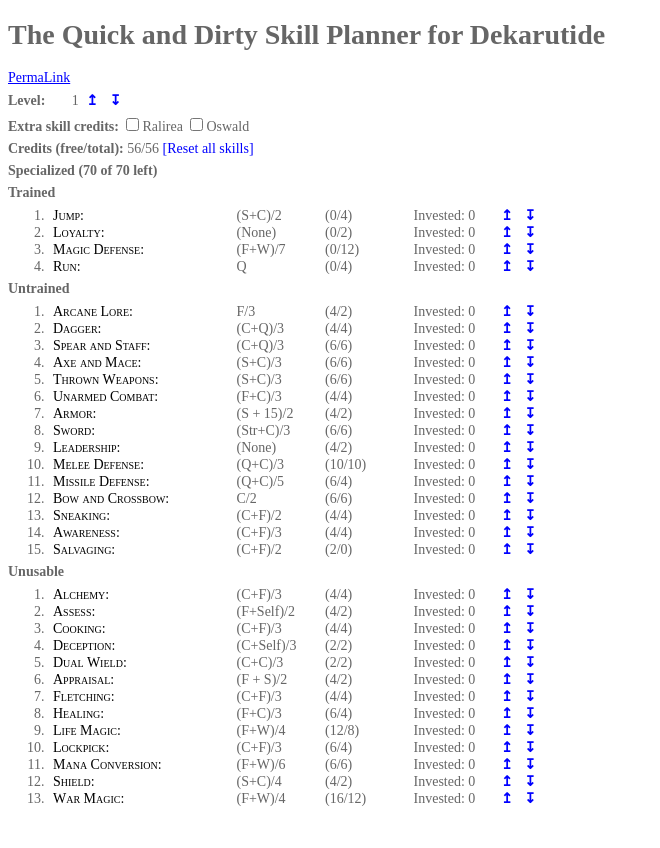
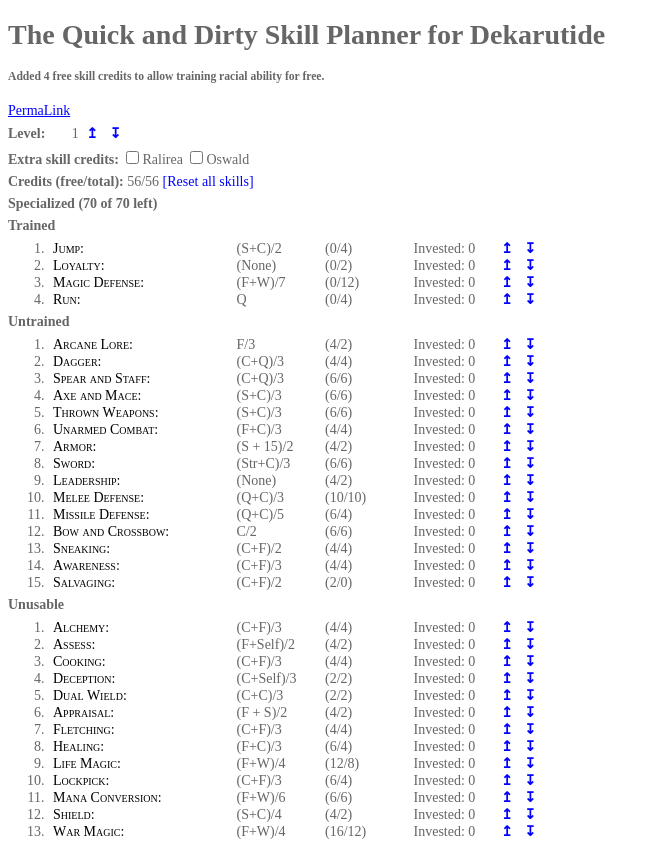
Before and after one commit to asleepyraven/DekaruSkillz, a plain HTML site: page index.html in a window 1280 px wide. Shown: the whole page, without its empty margins (0-660 px from the left). Before the commit the page ends 815 px from the top, so only its background shows below. Drawn offline with Linux system fonts and the light colour scheme.

Commit message:
update builder

```diff
--- a/index.html
+++ b/index.html
@@ -31,6 +31,9 @@
   </head>
   <body>
     <h1>The Quick and Dirty Skill Planner for Dekarutide</h1>
+    <h5>
+      Added 4 free skill credits to allow training racial ability for free.
+    </h5>
 
     <aside class="log"></aside>
 
```
